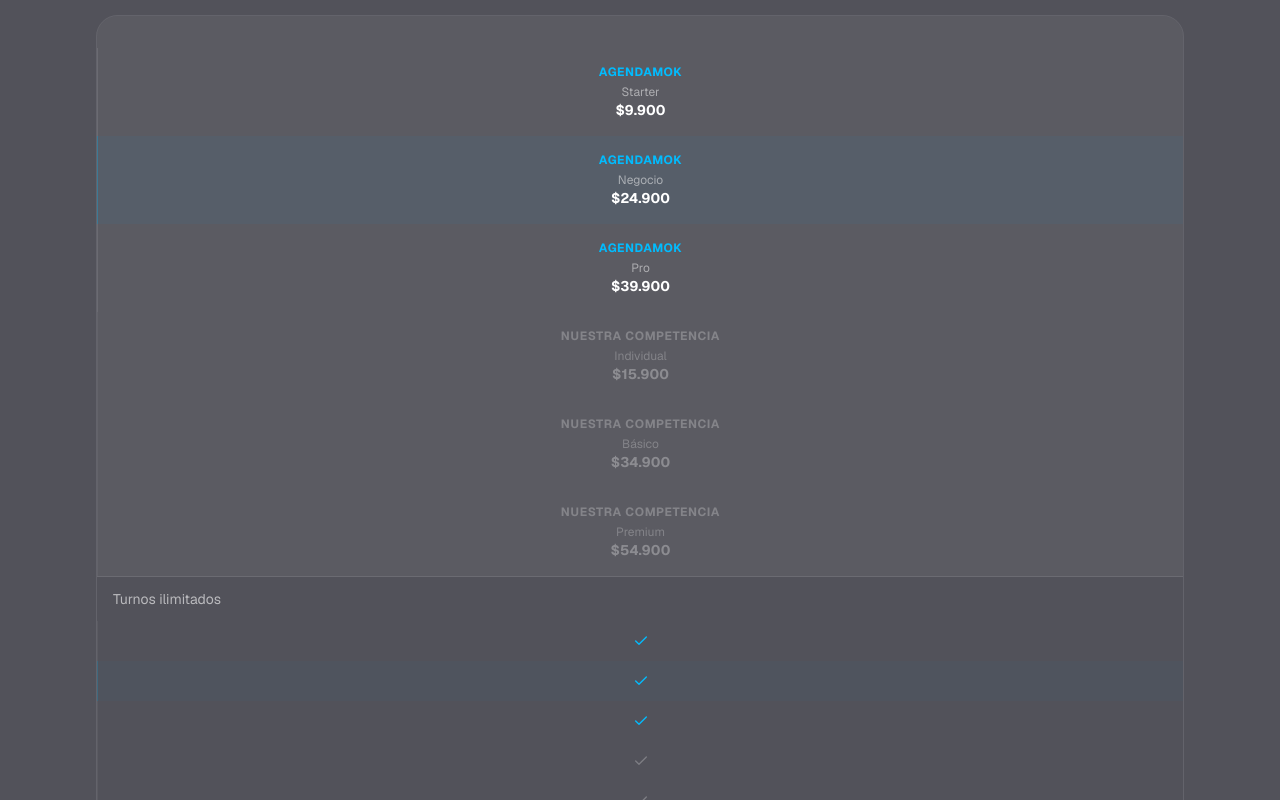
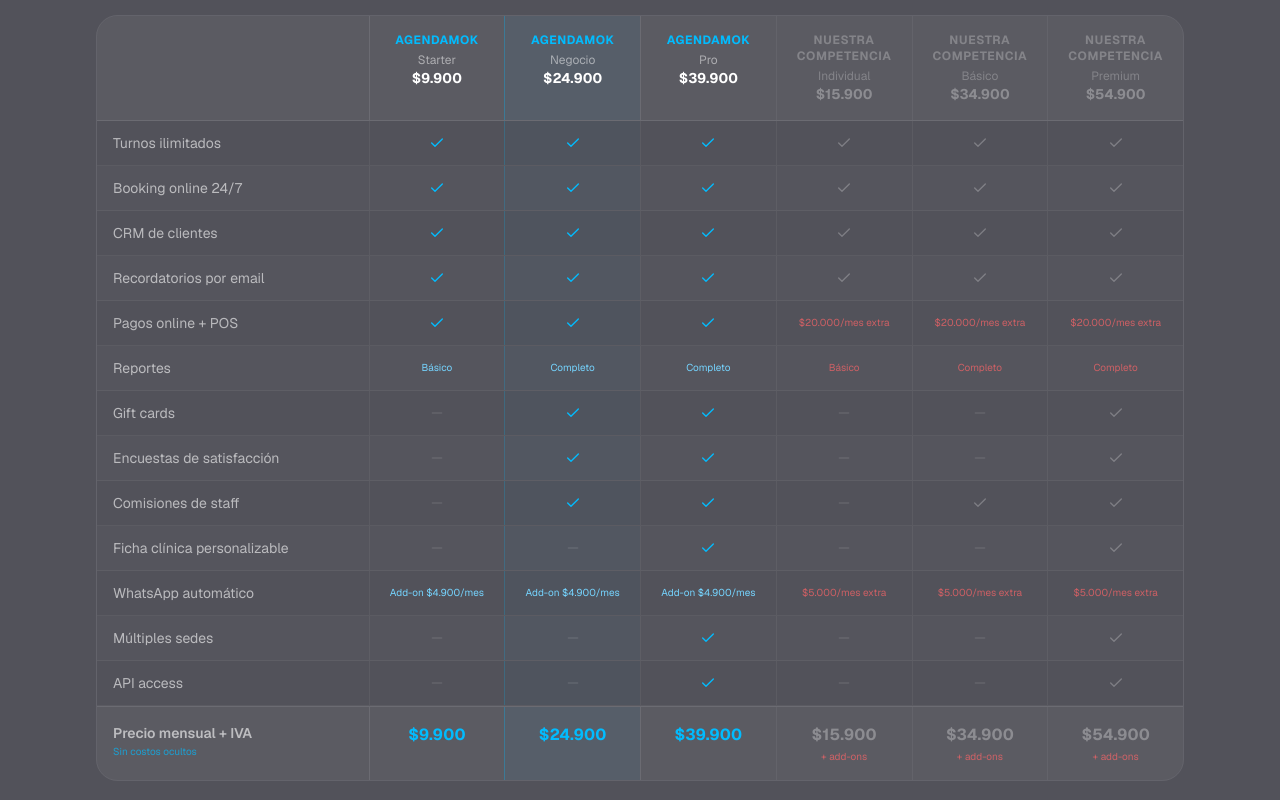
Before and after one commit to josetomas-chi/agendamok, a Next.js app: page / in a window 1280 px wide. Shown: the part 4380-5180 px from the top of the page. Built offline with nearby package versions, Linux system fonts and the light colour scheme.

Commit message:
fix: corregir grid-cols tabla comparativa (comas por guiones bajos en Tailwind)

```diff
--- a/src/app/page.tsx
+++ b/src/app/page.tsx
@@ -465,7 +465,7 @@
 
               <div className="rounded-2xl border border-white/10 overflow-hidden">
                 {/* Header */}
-                <div className="grid grid-cols-[2fr,1fr,1fr,1fr,1fr,1fr,1fr] bg-white/5 border-b border-white/10">
+                <div className="grid grid-cols-[2fr_1fr_1fr_1fr_1fr_1fr_1fr] bg-white/5 border-b border-white/10">
                   <div className="p-4" />
                   {/* AgendaMok headers */}
                   <div className="p-4 text-center border-l border-white/10">
@@ -505,7 +505,7 @@
                 {comparisonRows.map((row, ri) => (
                   <div
                     key={row.feature}
-                    className={`grid grid-cols-[2fr,1fr,1fr,1fr,1fr,1fr,1fr] border-b border-white/5 last:border-0 ${ri % 2 === 0 ? "" : "bg-white/[0.015]"}`}
+                    className={`grid grid-cols-[2fr_1fr_1fr_1fr_1fr_1fr_1fr] border-b border-white/5 last:border-0 ${ri % 2 === 0 ? "" : "bg-white/[0.015]"}`}
                   >
                     <div className="p-3 pl-4 text-sm text-white/60 flex items-center">{row.feature}</div>
                     {/* AgendaMok cols */}
@@ -524,7 +524,7 @@
                 ))}
 
                 {/* Footer row: prices */}
-                <div className="grid grid-cols-[2fr,1fr,1fr,1fr,1fr,1fr,1fr] bg-white/5 border-t border-white/10">
+                <div className="grid grid-cols-[2fr_1fr_1fr_1fr_1fr_1fr_1fr] bg-white/5 border-t border-white/10">
                   <div className="p-4 text-sm font-semibold text-white/60">
                     Precio mensual + IVA
                     <div className="text-[10px] text-sky-400/70 font-normal mt-0.5">Sin costos ocultos</div>
```
